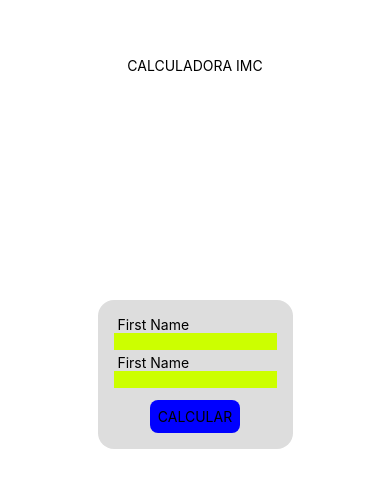
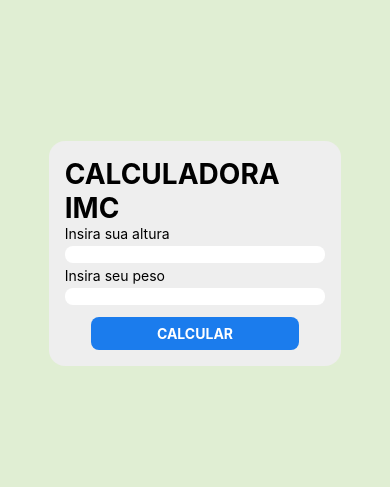
Before and after one commit to hermeshcg/imc_expo, a React Native app: screen / in a window 390 px wide. Shown: the part 169-656 px from the top of the page. Built offline with nearby package versions, Linux system fonts and the light colour scheme.

Commit message:
:hammer: adding style

```diff
--- a/components/ImcCalculator/index.js
+++ b/components/ImcCalculator/index.js
@@ -14,9 +14,9 @@ const ImcCalculator = () => {
   return (
     <View style={styles.container}>
       <StatusBar style="auto" />
-      <Text>CALCULADORA IMC</Text>
       <View style={styles.card}>
-        <Text style={styles.label}> First Name</Text>
+        <Text style={styles.title}>CALCULADORA IMC</Text>
+        <Text style={styles.label}>Insira sua altura</Text>
         <TextInput
           style={styles.input}
           onChangeText={(e) => {
@@ -24,7 +24,7 @@ const ImcCalculator = () => {
           }}
           // onBlur={handleBlur('firstName')}
         />
-        <Text style={styles.label}> First Name</Text>
+        <Text style={styles.label}>Insira seu peso</Text>
         <TextInput
           style={styles.input}
           onChangeText={(e) => {
@@ -33,7 +33,7 @@ const ImcCalculator = () => {
           // onBlur={handleBlur('firstName')}
         />
         <TouchableOpacity style={styles.btn}>
-          <Text>CALCULAR</Text>
+          <Text style={styles.btnText}>CALCULAR</Text>
         </TouchableOpacity>
       </View>
     </View>
@@ -42,27 +42,41 @@ const ImcCalculator = () => {
 const styles = StyleSheet.create({
   container: {
     flex: 1,
-    backgroundColor: '#fff',
+    backgroundColor: '#e0eed3',
     alignItems: 'center',
     justifyContent: 'space-evenly',
   },
   card: {
-    backgroundColor: '#ddd',
-    width: '50%',
+    backgroundColor: '#eee',
+    width: '75%',
     padding: 16,
     borderRadius: 16,
   },
-  label: {},
+  label: {
+    marginBottom: 4,
+  },
   input: {
-    backgroundColor: '#ccff00',
+    backgroundColor: '#fff',
     marginBottom: 4,
+    borderRadius: 8,
+    color: '#000',
   },
   btn: {
     alignSelf: 'center',
-    backgroundColor: 'blue',
+    backgroundColor: '#1b7ced',
     padding: 8,
     marginTop: 8,
     borderRadius: 8,
+    width: '80%',
+  },
+  title: {
+    fontSize: 28,
+    fontWeight: 'bold',
+  },
+  btnText: {
+    fontWeight: 'bold',
+    color: '#fff',
+    textAlign: 'center',
   },
 });
 
```
